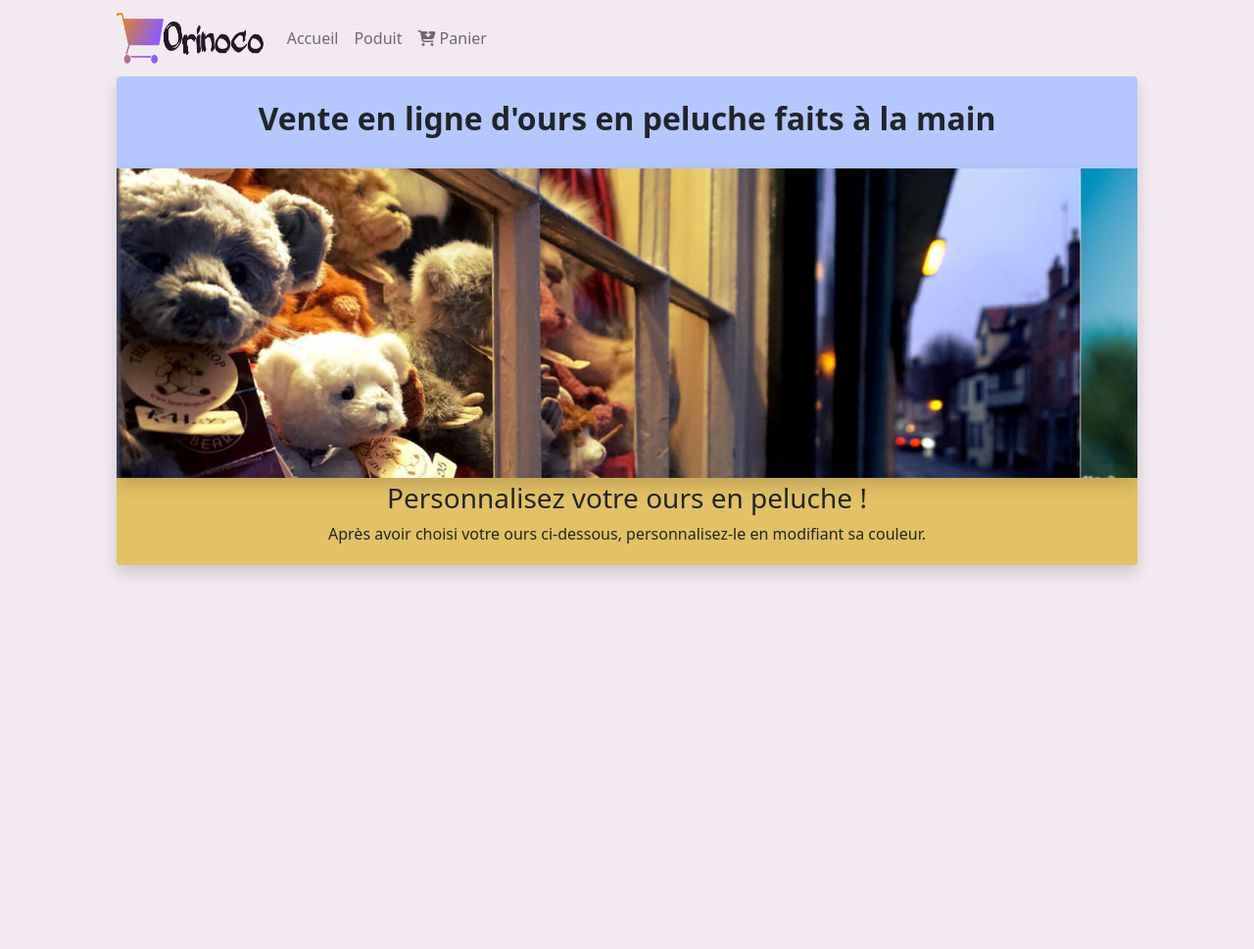
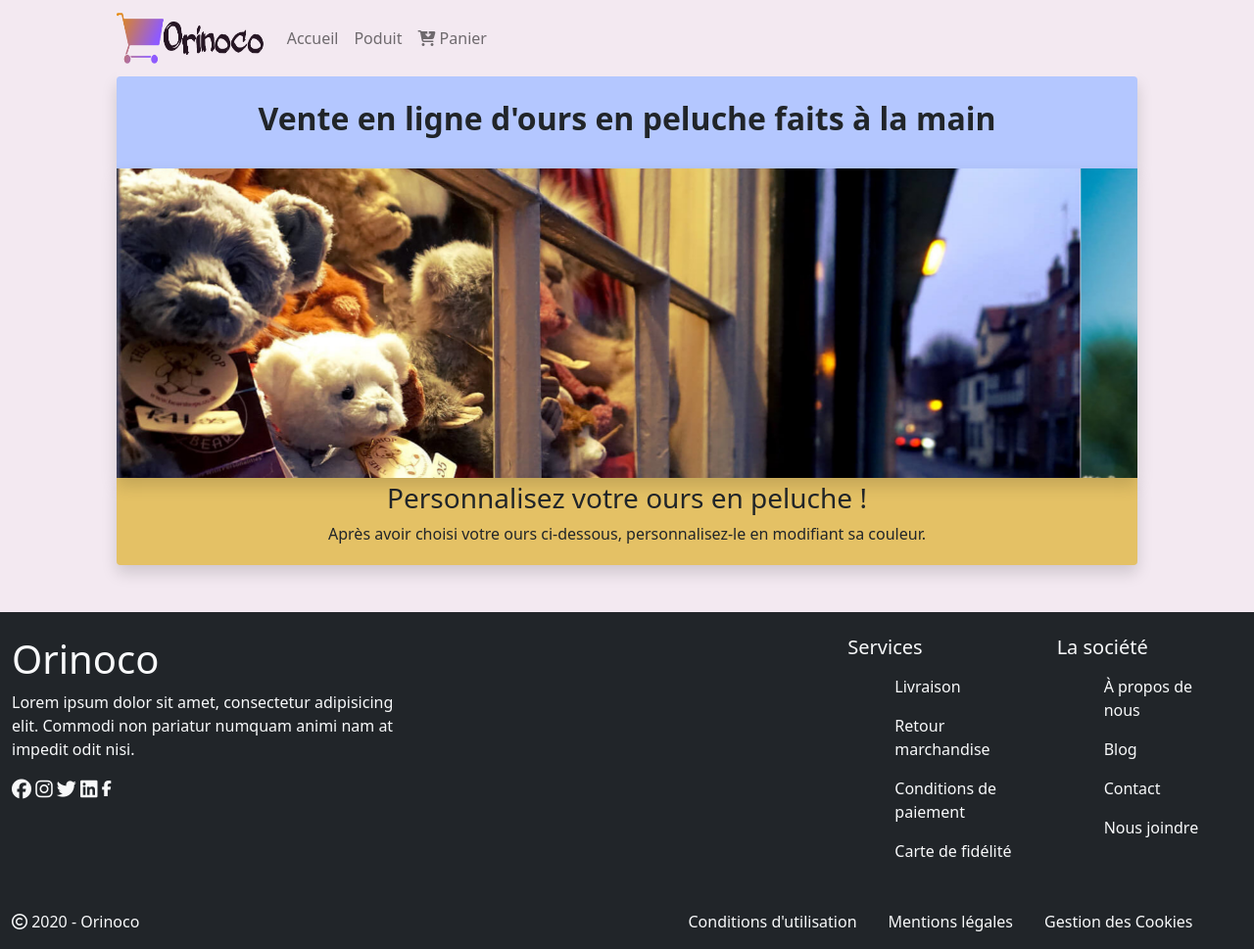
Before and after one commit to phildav06/Orinoco, a website: page frontend/index.html in a window 1280 px wide. Shown: the whole page at 98% size. Before the commit the page ends 800 px from the top, so only its background shows below. Drawn offline with nearby package versions, Linux system fonts and the light colour scheme; no server answers.

Commit message:
Crea page index.html Bootstrap 5

```diff
--- a/frontend/index.html
+++ b/frontend/index.html
@@ -4,6 +4,7 @@
     <!-- Required meta tags -->
     <meta charset="utf-8">
     <meta name="viewport" content="width=device-width, initial-scale=1">
+    <link rel="icon" type="image/x-icon" href="favicon.ico">
 
     <!-- Lien vers feuille de style CSS -->
     <link rel="stylesheet" type="text/css" href="css/index.css" />
@@ -110,18 +111,62 @@
     </main>
     <!-- end articles -->
 
-    <!-- pied de page -->
-    <!-- end pied de page -->
+  <!-- Footer -->
+  <div class="container-fluid pt-4 bg-dark">
+        <div class="row mb-4 ">
+            <div class="col-md-4 col-sm-11 col-xs-11">
+                <div class="footer-text pull-left">
+                    <div class="d-flex">
+                        <h1 class="font-weight-bold text-light">Orinoco</h1>
+                    </div>
+                    <p class="card-text text-light">Lorem ipsum dolor sit amet, consectetur adipisicing elit. Commodi non pariatur numquam animi nam at impedit odit nisi.</p>
+                    <div class="social mt-2 mb-3 text-light"> <i class="fa fa-facebook-official fa-lg"></i> <i class="fa fa-instagram fa-lg"></i> <i class="fa fa-twitter fa-lg"></i> <i class="fa fa-linkedin-square fa-lg"></i> <i class="fa fa-facebook"></i> </div>
+                </div>
+            </div>
+            <div class="col-md-4 col-sm-1 col-xs-1 mb-2"></div>
+            <div class="col-md-2 col-sm-4 col-xs-4">
+                <h5 class="heading text-light">Services</h5>
+                <ul>
+                    <li class="text-light nav-link">Livraison</li>
+                    <li class="text-light nav-link">Retour marchandise</li>
+                    <li class="text-light nav-link">Conditions de paiement</li>
+                    <li class="text-light nav-link">Carte de fidélité</li>
+                </ul>
+            </div>
+            <div class="col-md-2 col-sm-4 col-xs-4">
+                <h5 class="heading text-light">La société</h5>
+                <ul class="card-text">
+                    <li class="text-light nav-link">À propos de nous</li>
+                    <li class="text-light nav-link">Blog</li>
+                    <li class="text-light nav-link">Contact</li>
+                    <li class="text-light nav-link">Nous joindre</li>
+                </ul>
+            </div>
+        </div>
+        <div class="divider mb-4 "> </div>
+        <div class="row">
+            <div class="col-md-6 col-sm-6 col-xs-6">
+                <div class="pull-left">
+                    <p class="text-light"><i class="text-light fa fa-copyright"></i> 2020 - Orinoco</p>
+                </div>
+            </div>
+            <div class="col-md-6 col-sm-6 col-xs-6">
+                <div class="pull-right d-flex justify-content-center">
+                    <div class="text-light mx-3">Conditions d'utilisation</div>
+                    <div class="text-light mx-3">Mentions légales</div>
+                    <div class="text-light mx-3">Gestion des Cookies</div>
+                </div>
+            </div>
+        </div>
+</div>
+<!-- end Footer -->
 
 
   <!-- lien index.js -->
   <script async type="text/JavaScript" src="js/index.js"></script>
-
   <!-- Optional JavaScript; choose one of the two! -->
-
   <!-- Option 1: Bootstrap js Bundle with Popper -->
   <script src="https://cdn.jsdelivr.net/npm/bootstrap@5.0.0-beta1/dist/js/bootstrap.bundle.min.js" integrity="sha384-ygbV9kiqUc6oa4msXn9868pTtWMgiQaeYH7/t7LECLbyPA2x65Kgf80OJFdroafW" crossorigin="anonymous"></script>
-
   <!-- Option 2: Separate Popper and Bootstrap JS -->
   <!--
   <script src="https://cdn.jsdelivr.net/npm/@popperjs/core@2.5.4/dist/umd/popper.min.js" integrity="sha384-q2kxQ16AaE6UbzuKqyBE9/u/KzioAlnx2maXQHiDX9d4/zp8Ok3f+M7DPm+Ib6IU" crossorigin="anonymous"></script>
```
Lines whose indentation alone changed are shown as unchanged.
